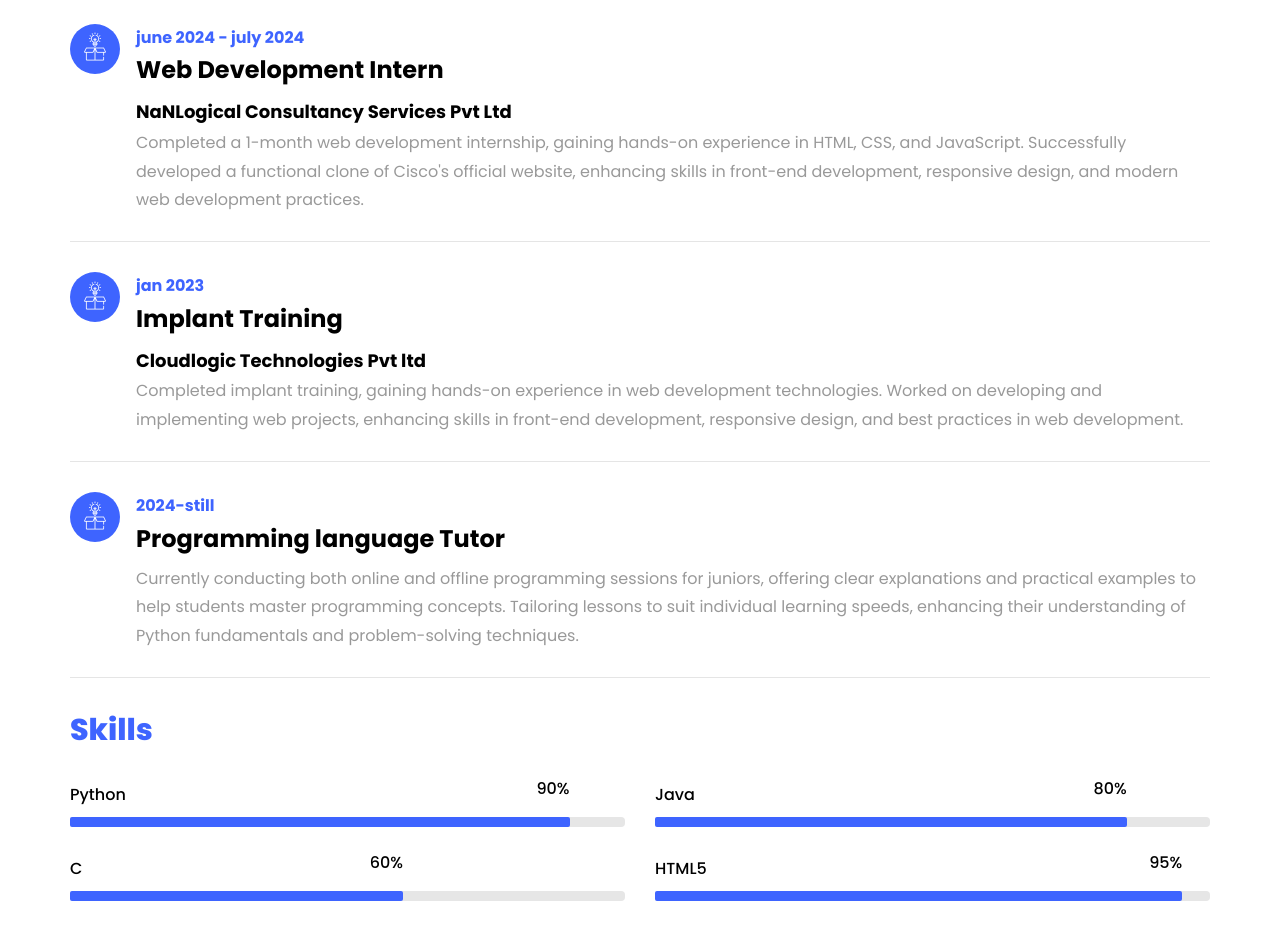
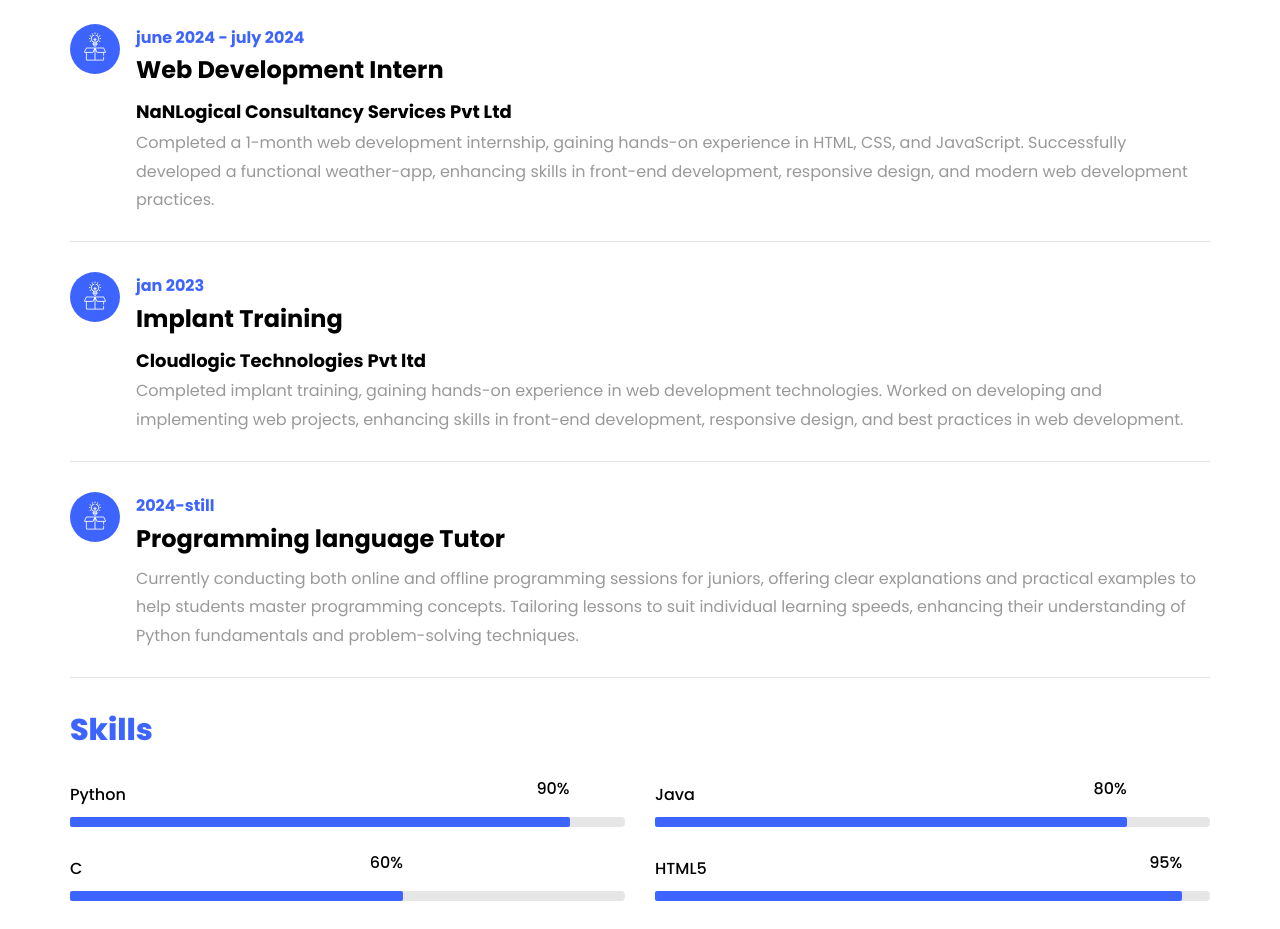
Before and after one commit to Kathir073/my-portfolio, a plain HTML site: page index.html in a window 1280 px wide. Shown: the part 2200-3129 px from the top of the page. Drawn offline with Linux system fonts and the light colour scheme; files whose address does not match are found by name.

Commit message:
Update index.htmllast commit

```diff
--- a/index.html
+++ b/index.html
@@ -179,7 +179,7 @@
 		    					<span class="date">june 2024 - july 2024</span>
 		    					<h2>Web Development Intern</h2>
 		    					<span class="position">NaNLogical Consultancy Services Pvt Ltd</span>
-		    					<p>Completed a 1-month web development internship, gaining hands-on experience in HTML, CSS, and JavaScript. Successfully developed a functional clone of Cisco's official website, enhancing skills in front-end development, responsive design, and modern web development practices.</p>
+		    					<p>Completed a 1-month web development internship, gaining hands-on experience in HTML, CSS, and JavaScript. Successfully developed a functional weather-app, enhancing skills in front-end development, responsive design, and modern web development practices.</p>
 		    				</div>
 	    				</div>
 	    				<div class="resume-wrap d-flex ftco-animate">
```
